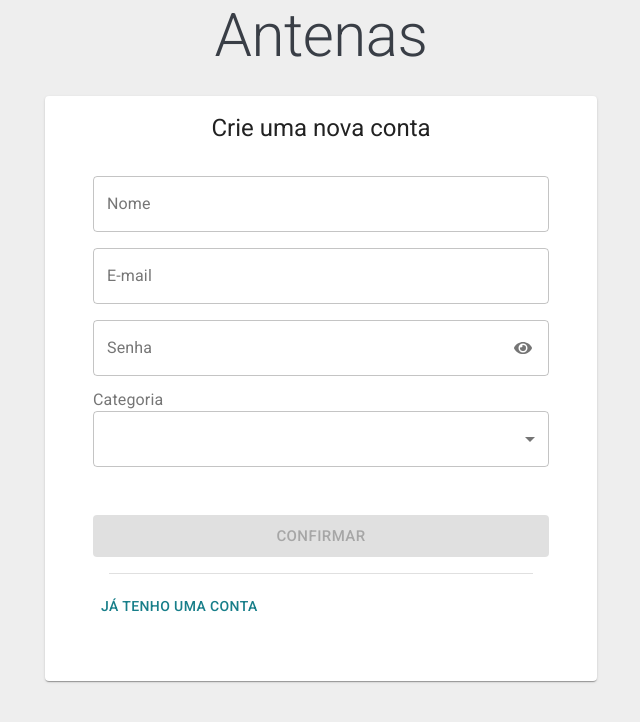
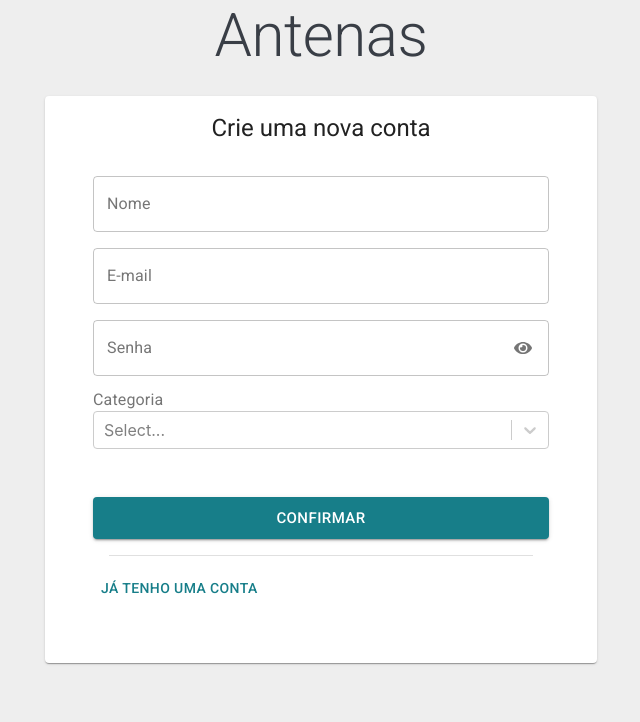
Before and after one commit to mrocha98/antenas-front, a React (Create React App) app: page /register in a window 1280 px wide. Shown: the top 722 px of the page, without its empty margins (319-959 px from the left). Built offline with nearby package versions, Linux system fonts and the light colour scheme; no server answers.

Commit message:
refactor: change MUI Select to ReactSelect & yup validation to RHF native validation

```diff
--- a/src/layouts/common/register/index.js
+++ b/src/layouts/common/register/index.js
@@ -4,26 +4,32 @@ import Grid from '@material-ui/core/Grid';
 import Container from '@material-ui/core/Container';
 import Typography from '@material-ui/core/Typography';
 import TextField from '@material-ui/core/TextField';
-import Select from '@material-ui/core/Select';
 import IconButton from '@material-ui/core/IconButton';
 import Button from '@material-ui/core/Button';
 import Divider from '@material-ui/core/Divider';
 import CircularProgress from '@material-ui/core/CircularProgress';
 import InputLabel from '@material-ui/core/InputLabel';
-import MenuItem from '@material-ui/core/MenuItem';
 import Alert from '@material-ui/lab/Alert';
 import FormHelperText from '@material-ui/core/FormHelperText';
+import Select from 'react-select';
 import { useHistory } from 'react-router-dom';
 import { useForm, Controller } from 'react-hook-form';
 import UserTypes from '../../../utils/UserTypes';
+import emailRegex from '../../../utils/emailRegex';
 import AuthCard from '../../../components/AuthCard';
 import AuthForm from '../../../components/AuthForm';
 import Field from '../../../components/Field';
 import { useAuth } from '../../../contexts/auth';
 import { register as createUser } from '../../../services/auth';
-import schema from './schema';
 
 function Register() {
+  const typeOptions = [
+    { label: 'Empresário', value: UserTypes.EMPRESARIO },
+    { label: 'CADI', value: UserTypes.CADI },
+    { label: 'Aluno', value: UserTypes.ALUNO },
+    { label: 'Professor', value: UserTypes.PROFESSOR },
+  ];
+
   const history = useHistory();
   const {
     handleSubmit,
@@ -31,31 +37,28 @@ function Register() {
     control,
     watch,
     errors,
-    formState: { isSubmitting, isValid },
-  } = useForm({
-    validationSchema: schema,
-    mode: 'onBlur',
-  });
+    formState: { isSubmitting },
+  } = useForm({ mode: 'onChange' });
   const { signIn } = useAuth();
   const [registerError, setRegisterError] = useState({
     display: false,
     message: '',
   });
   const [showPassword, setShowPassword] = useState(true);
-  const selectedType = watch('type');
+  const selectedType = watch('type', 'value');
 
   const handleShowPassword = () => setShowPassword(!showPassword);
   const choosePasswordIcon = () => (showPassword ? <FaEye /> : <FaEyeSlash />);
 
-  const onSubmit = async (data, event) => {
-    event.preventDefault();
+  const onSubmit = async (data) => {
     const { name, email, password, type, position, company, cnpj } = data;
+    const { value: selectedValue } = type;
     try {
       const created = await createUser({
         name,
         email,
         password,
-        type,
+        type: selectedValue,
         position,
         company,
         cnpj,
@@ -90,7 +93,7 @@ function Register() {
                   label="Nome"
                   name="name"
                   variant="outlined"
-                  inputRef={register}
+                  inputRef={register({ required: 'Nome é obrigatório' })}
                   fullWidth
                   error={!!errors.name}
                   helperText={errors.name?.message}
@@ -102,7 +105,13 @@ function Register() {
                   name="email"
                   type="email"
                   variant="outlined"
-                  inputRef={register}
+                  inputRef={register({
+                    required: 'E-Mail é obrigatório',
+                    pattern: {
+                      value: emailRegex,
+                      message: 'Não esqueça do @ e do domínio',
+                    },
+                  })}
                   fullWidth
                   error={!!errors.email}
                   helperText={errors.email?.message}
@@ -114,7 +123,7 @@ function Register() {
                   name="password"
                   type={showPassword ? 'password' : 'text'}
                   variant="outlined"
-                  inputRef={register}
+                  inputRef={register({ required: 'Senha é obrigatória' })}
                   fullWidth
                   error={!!errors.password}
                   helperText={errors.password?.message}
@@ -135,53 +144,43 @@ function Register() {
                 <InputLabel error={!!errors.type}>Categoria</InputLabel>
                 <Controller
                   name="type"
-                  defaultValue=""
+                  defaultValue={UserTypes.ALUNO}
                   control={control}
-                  as={
-                    <Select variant="outlined" fullWidth error={!!errors.type}>
-                      <MenuItem value={UserTypes.EMPRESARIO}>
-                        Empresário
-                      </MenuItem>
-                      <MenuItem value={UserTypes.CADI}>CADI</MenuItem>
-                      <MenuItem value={UserTypes.ALUNO}>Aluno</MenuItem>
-                      <MenuItem value={UserTypes.PROFESSOR}>Professor</MenuItem>
-                    </Select>
-                  }
+                  as={Select}
+                  options={typeOptions}
+                  rules={{
+                    required: 'Escolha um tipo de usuário',
+                    validate: ({ value }) =>
+                      Object.values(UserTypes).includes(value) ||
+                      'Categoria não selecionada ou inválida',
+                  }}
                 />
                 <FormHelperText error>{errors.type?.message}</FormHelperText>
               </Field>
-              {selectedType === UserTypes.EMPRESARIO && (
+              {selectedType?.value === UserTypes.EMPRESARIO && (
                 <>
                   <Field>
-                    <Controller
+                    <TextField
                       name="company"
-                      control={control}
-                      defaultValue=""
-                      as={
-                        <TextField
                       label="Nome da Empresa"
                       variant="outlined"
+                      inputRef={register({
+                        required: 'Nome da empresa é obrigatório',
+                      })}
                       fullWidth
                       error={!!errors.company}
                       helperText={errors.company?.message}
                     />
-                      }
-                    />
                   </Field>
                   <Field>
-                    <Controller
+                    <TextField
                       name="cnpj"
-                      control={control}
-                      defaultValue=""
-                      as={
-                        <TextField
                       label="CNPJ"
                       variant="outlined"
+                      inputRef={register({ required: 'CNPJ é obrigatório' })}
                       fullWidth
                       error={!!errors.cnpj}
                       helperText={errors.cnpj?.message}
-                        />
-                      }
                     />
                   </Field>
                 </>
@@ -195,7 +194,6 @@ function Register() {
                     type="submit"
                     size="large"
                     color="primary"
-                    disabled={!isValid}
                     fullWidth
                   >
                     Confirmar
--- a/src/layouts/common/register/schema.js
+++ /dev/null
@@ -1,27 +0,0 @@
-import * as yup from 'yup';
-import UserTypes from '../../../utils/UserTypes';
-
-const schema = yup.object().shape({
-  name: yup.string().trim().required('Nome é obrigatório'),
-  email: yup
-    .string()
-    .trim()
-    .email('Não esqueça do @ e do domínio')
-    .required('E-Mail é obrigatório'),
-  password: yup.string().trim().required('Senha é obrigatória'),
-  type: yup
-    .number()
-    .typeError('Escolha um tipo de usuário')
-    .integer()
-    .oneOf(Object.values(UserTypes)),
-  company: yup.string().when('type', {
-    is: UserTypes.EMPRESARIO,
-    then: yup.string().required('Nome da empresa é obrigatório'),
-  }),
-  cnpj: yup.string().when('type', {
-    is: UserTypes.EMPRESARIO,
-    then: yup.string().required('CNPJ é obrigatório'),
-  }),
-});
-
-export default schema;
--- /dev/null
+++ b/src/utils/emailRegex.js
@@ -0,0 +1,4 @@
+// https://emailregex.com/
+const emailRegex = /^(([^<>()[\]\\.,;:\s@"]+(\.[^<>()[\]\\.,;:\s@"]+)*)|(".+"))@((\[[0-9]{1,3}\.[0-9]{1,3}\.[0-9]{1,3}\.[0-9]{1,3}])|(([a-zA-Z\-0-9]+\.)+[a-zA-Z]{2,}))$/;
+
+export default emailRegex;
```
Lines whose indentation alone changed are shown as unchanged.
